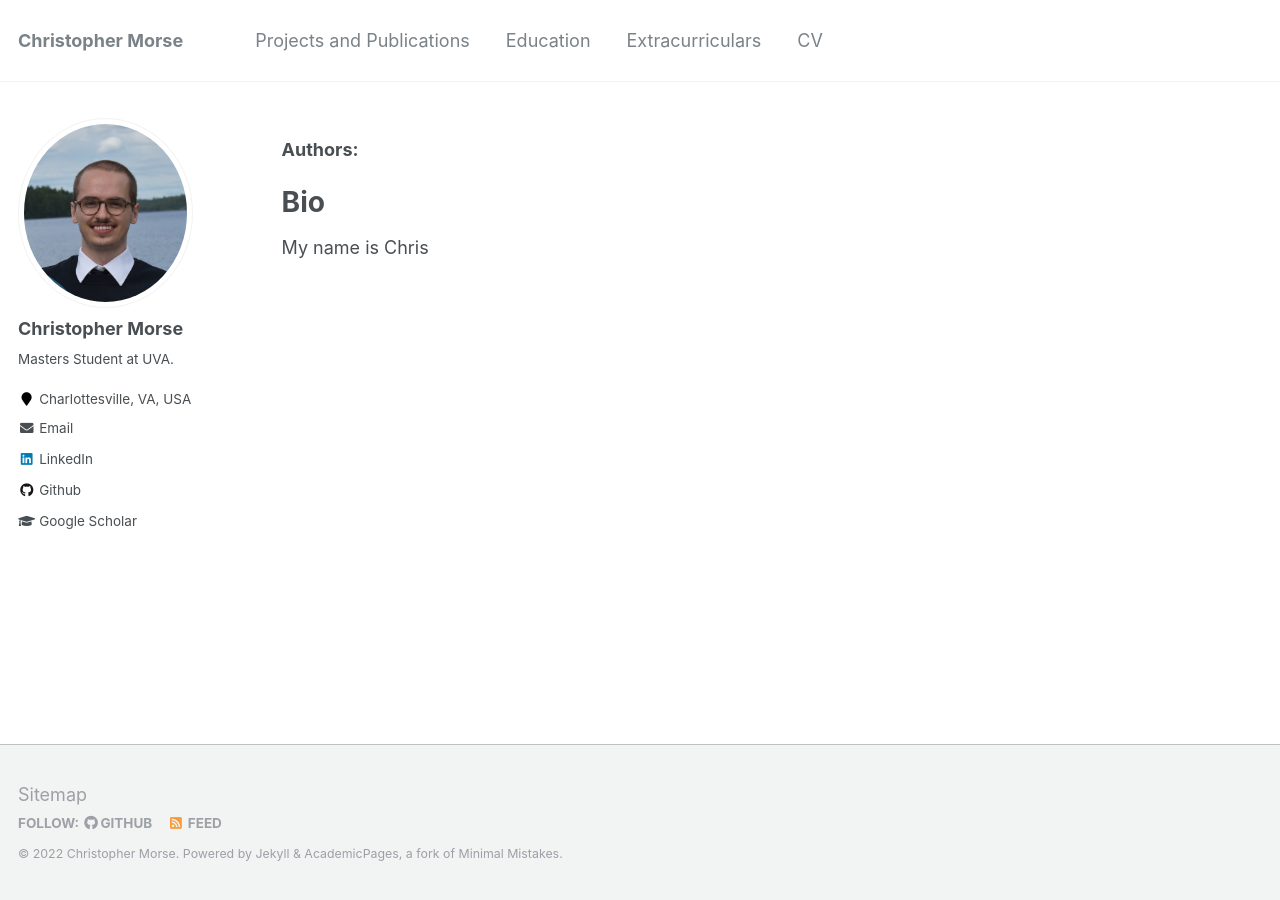
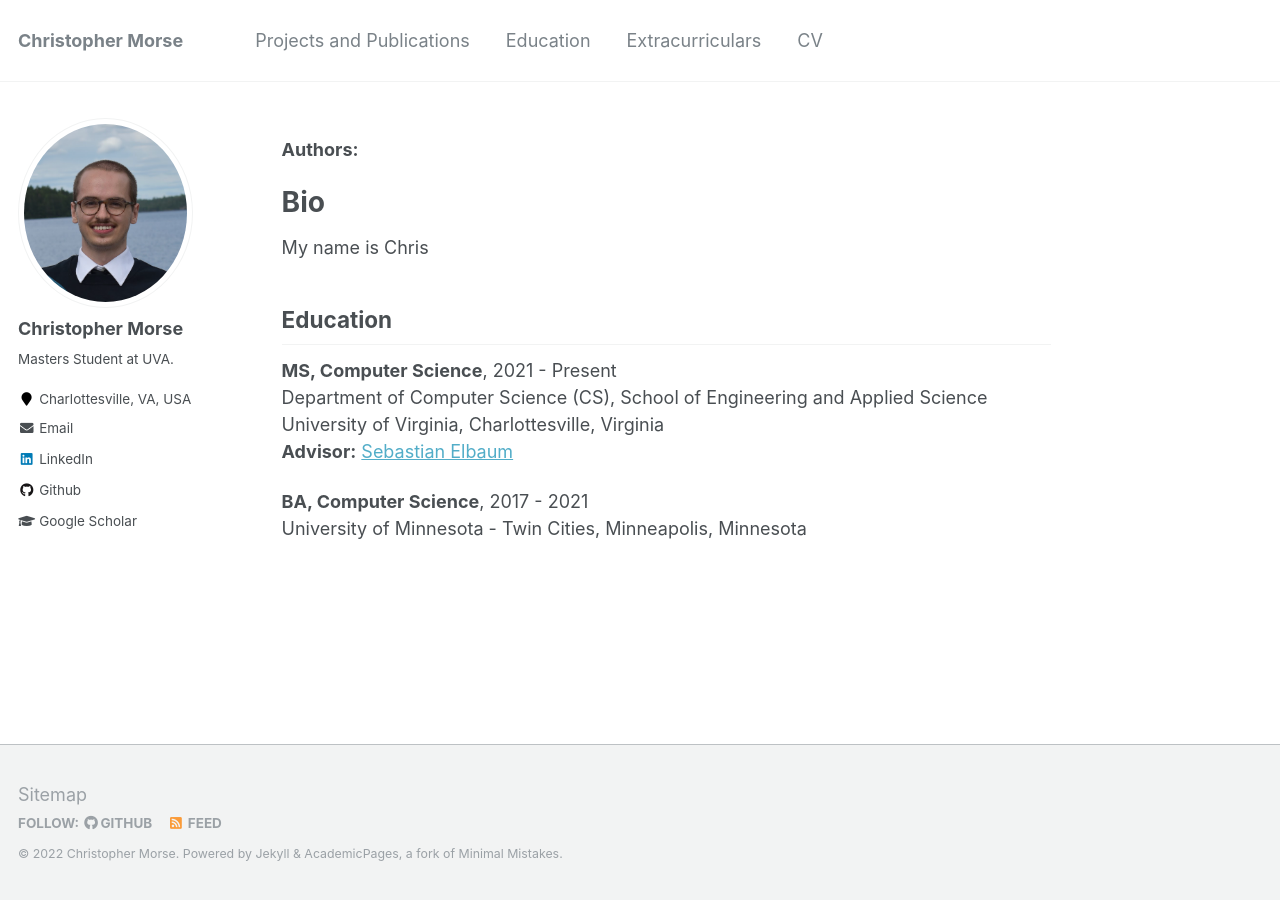
Before and after one commit to christheissmorse/christheissmorse.github.io, a Jekyll site: the page built from _pages/about.md, in a window 1280 px wide. Built offline with Jekyll 4.4.1, drawn with Linux system fonts in a browser that asks for light colours.

Commit message:
Update about.md

```diff
--- a/_pages/about.md
+++ b/_pages/about.md
@@ -11,3 +11,15 @@ redirect_from:
 Bio
 ===
 My name is Chris
+
+
+## Education
+
+**MS, Computer Science**,  2021 - Present
+Department of Computer Science (CS), School of Engineering and Applied Science
+University of Virginia, Charlottesville, Virginia
+**Advisor:** [Sebastian Elbaum](https://www.cs.virginia.edu/~se4ja/)
+
+
+**BA, Computer Science**, 2017 - 2021
+University of Minnesota - Twin Cities, Minneapolis, Minnesota
```
